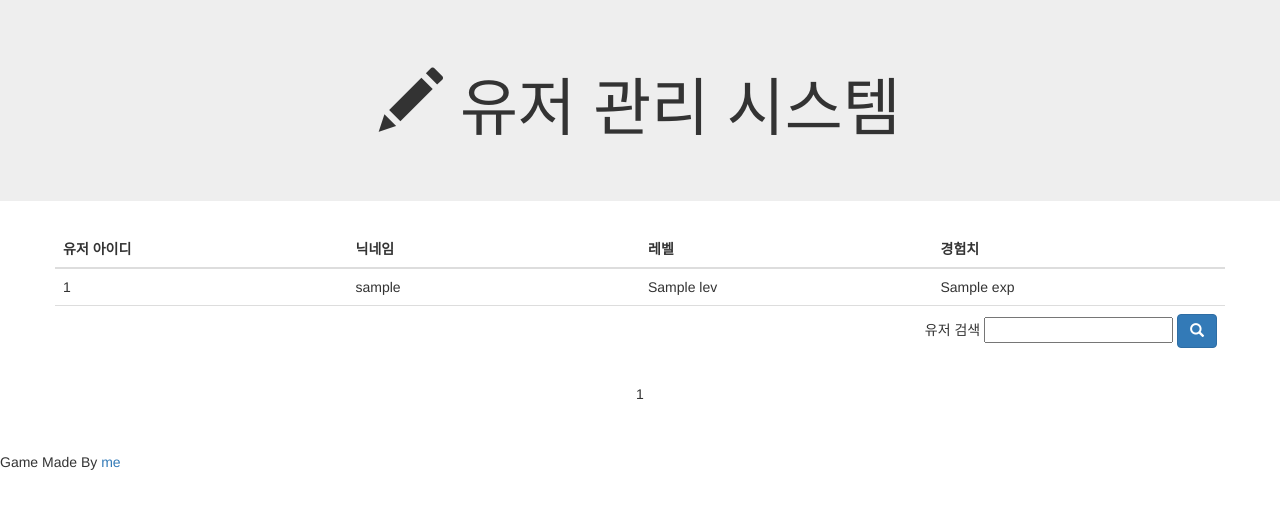
After one commit to jyk190121/project_indie, a Java web app: template src/main/webapp/WEB-INF/views/user/manage/manage.jsp in a window 1280 px wide. The commit adds this page. Shown: the top 509 px of the page. Run offline with Spring Boot 4, a stand-in JSP engine, Linux system fonts and the light colour scheme; the template is opened without the code that fills it: most values are stand-ins (such as "Sample title", 1, 10 or a date in 2020); the project's own start-up code is not run, and a stand-in starts its controllers and pages.

Commit message:
working manage

```diff
--- a/project_indiemoa.sql
+++ b/project_indiemoa.sql
@@ -5,6 +5,8 @@ update users set lev = 2,exp=100 where id='jin';
 update users set password ='1111';
 update users set image = 'default.png' where image is null and rownum = 1;
 insert into users values('test2','1111','tester','test2@gamil.com','default.png','test2', 1, 0);
+select * from (select rownum rnum, a.* from (select * from
+		(select * from users)) a) where rnum between 1 and 10;
 update users set
 			password = 2222,
 			nickname = '테스터',
--- a/src/main/webapp/WEB-INF/views/board/notPage.jsp
+++ b/src/main/webapp/WEB-INF/views/board/notPage.jsp
@@ -12,8 +12,8 @@
 <script src="https://code.jquery.com/jquery-3.3.1.min.js"></script>
 <script src="https://maxcdn.bootstrapcdn.com/bootstrap/3.3.2/js/bootstrap.min.js"></script>
 <script>
-	alert('없는페이지입니다. 첫페이지로 돌아감니다');
-	location.href = '/board/list';
+	alert('없는페이지입니다. 메인페이지로 돌아감니다');
+	location.href = '/main';
 </script>
 </body>
 </html>
--- /dev/null
+++ b/src/main/webapp/WEB-INF/views/user/manage/manage.jsp
@@ -0,0 +1,78 @@
+<%@ page language="java" contentType="text/html; charset=UTF-8"
+    pageEncoding="UTF-8"%>
+<%@ taglib prefix="c" uri="http://java.sun.com/jsp/jstl/core" %>
+<!DOCTYPE html>
+<html>
+<head>
+<meta charset="UTF-8">
+<title>manage</title>
+<link rel="stylesheet" href="https://maxcdn.bootstrapcdn.com/bootstrap/3.3.2/css/bootstrap.min.css">
+<style>
+tfoot{
+		text-align: center;
+	}
+</style>
+</head>
+<body>
+	<div class="header">
+		<div class="jumbotron">
+			<h1 class="text-center">
+				<i class="glyphicon glyphicon glyphicon-pencil
+				   style="font-size:85%"></i>
+				  유저 관리 시스템
+			</h1>
+		</div>
+	</div>
+	<div class="content">
+		<div class="container">
+			<div class="row">
+				<table class="table table-hover table-board">
+					<thead>
+						<tr>
+							<th width="10%">유저 아이디</th>
+							<th width="10%">닉네임</th>
+							<th width="10%">레벨</th>
+							<th width="10%">경험치</th>
+						</tr>
+					</thead>
+					<tbody>
+					<c:forEach var="user" items="${userList}">
+						<tr onclick="location.href='/user/manage/view?id=${user.id}'"
+							style="cursor:pointer;">
+							<td>${user.id }</td>
+							<td>${user.nickname }</td>
+							<td>${user.lev}</td>
+							<td>${user.exp }</td>
+						</tr>
+					</c:forEach>
+					</tbody>
+					<tfoot>
+						<tr>
+							<td colspan="5" class="text-right">
+							<form action="/manage" method="get">
+								유저 검색 <input type="text" name="id" />
+								<button type="submit" class="btn btn-primary">
+									<span class="glyphicon glyphicon-search"></span>
+								</button>
+							</form>
+							</td>
+						</tr>
+						<tr>
+							<td colspan="5" style="border-top:none;">
+								<ul class="pagination">
+									${page }
+								</ul>
+							</td>
+						</tr>
+					</tfoot>
+				</table>
+			</div>
+		</div>
+	</div>
+	<div class="footer">
+		Game Made By <a href="">me</a>
+	</div>
+<script src="https://code.jquery.com/jquery-3.3.1.min.js"></script>
+<script src="https://maxcdn.bootstrapcdn.com/bootstrap/3.3.2/js/bootstrap.min.js"></script>
+</body>
+</html>
```
Also changed, not shown: src/main/java/controller/UserController.java (+28 -1 lines), src/main/java/dao/UserDao.java (+11 -0 lines), src/main/java/service/UserService.java (+27 -0 lines), src/main/resources/mybatis/mapper/board.xml (+3 -4 lines), src/main/resources/mybatis/mapper/users.xml (+11 -0 lines), src/main/webapp/WEB-INF/views/user/manage/view.jsp (added, +59 -0 lines).
